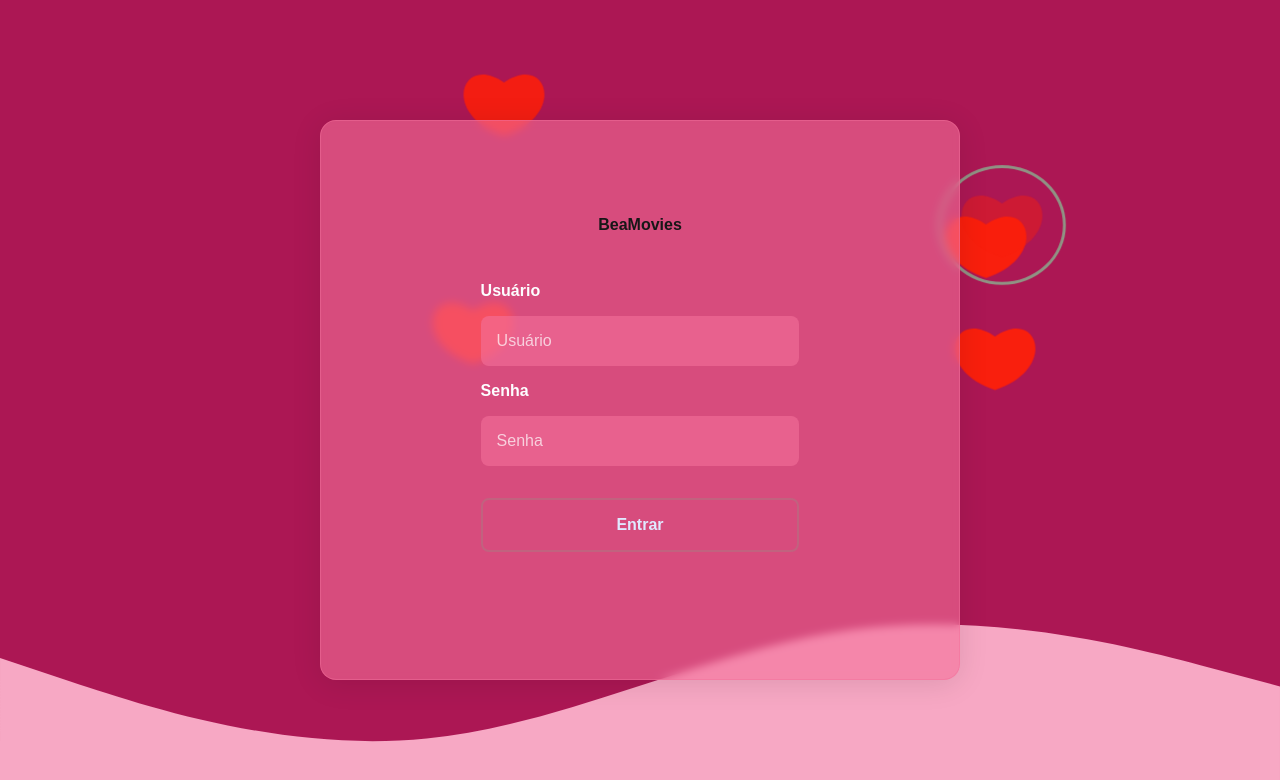
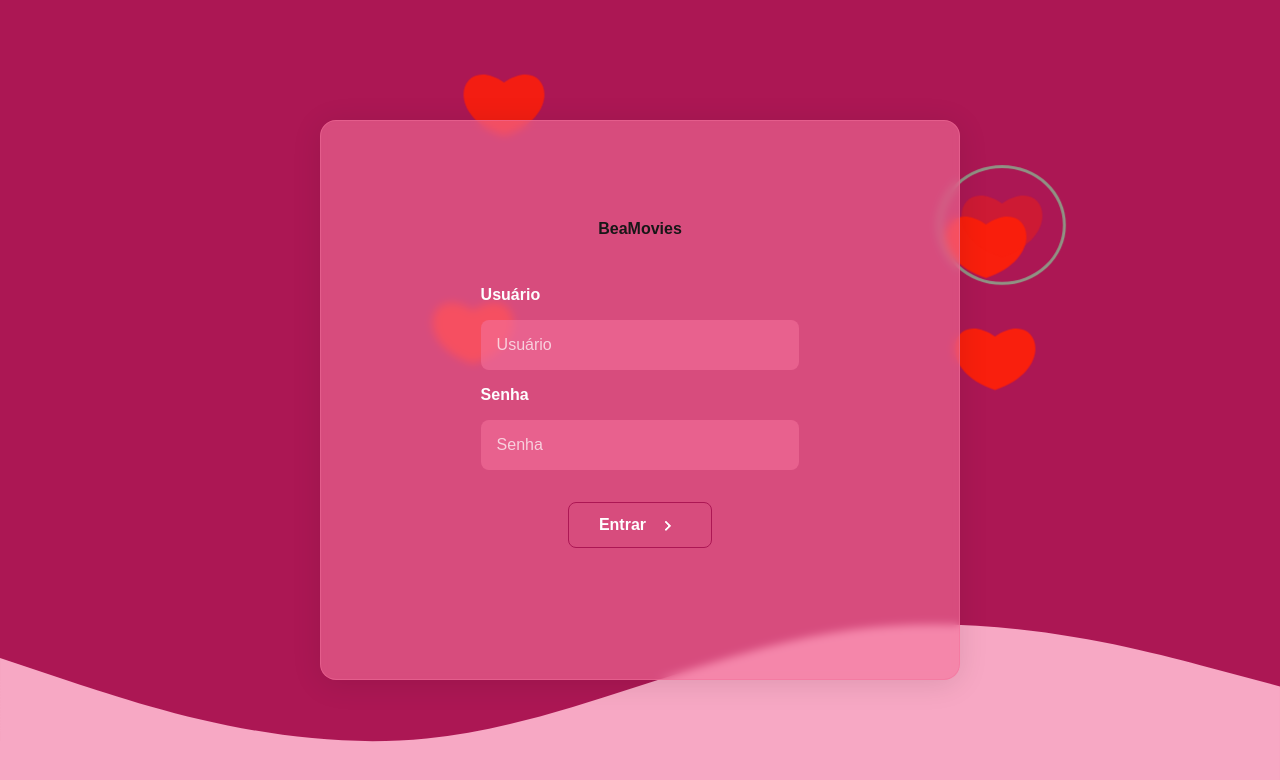
Before and after one commit to DEViana97/bea-movies, a Next.js app: page /login in a window 1280 px wide. Shown: the top 780 px of the page. Built offline with nearby package versions, Linux system fonts and the light colour scheme; no server answers.

Commit message:
add login button component

```diff
--- a/src/components/loginForm/LoginForm.tsx
+++ b/src/components/loginForm/LoginForm.tsx
@@ -4,9 +4,9 @@ import { useAuth } from '../../contex/authContext';
 import React, { useEffect, useRef, useState } from 'react';
 import { ContainerWrapper, ContentWrapper } from './loginForm.styled';
 import { Input, InputTypes } from '../input/Input';
-import { Button } from '../button/Button';
 import { Bubble } from '../animation/HeartAnimation';
 import HamsterLoading from '../hamsterLoading/HamsterLoading';
+import LoginButton from '../button/LoginButton';
 
 
 export default function LoginForm() {
@@ -85,13 +85,9 @@ export default function LoginForm() {
             </div>
 
             <div>
-              <Button
-                type="submit"
-                width="100%"
-                variant='secondary'
-                disabled={loading}>
-                {loading ? 'Carregando...' : 'Entrar'}
-              </Button>
+              <LoginButton
+                handleSubmit={handleSubmit}
+                />
             </div>
           </form>
         </ContentWrapper>
```
